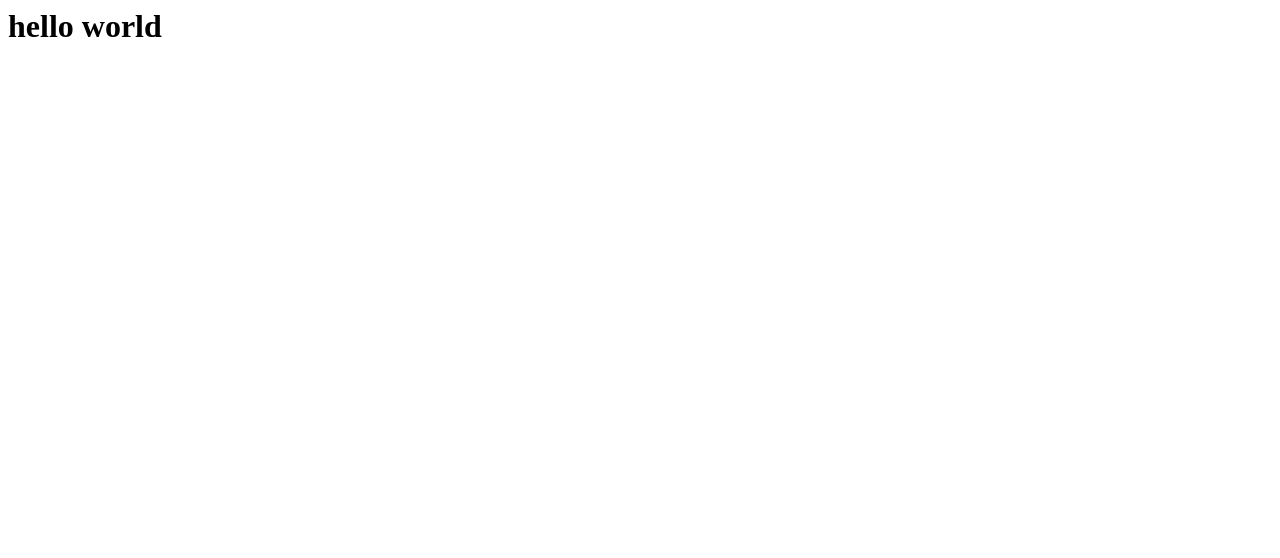
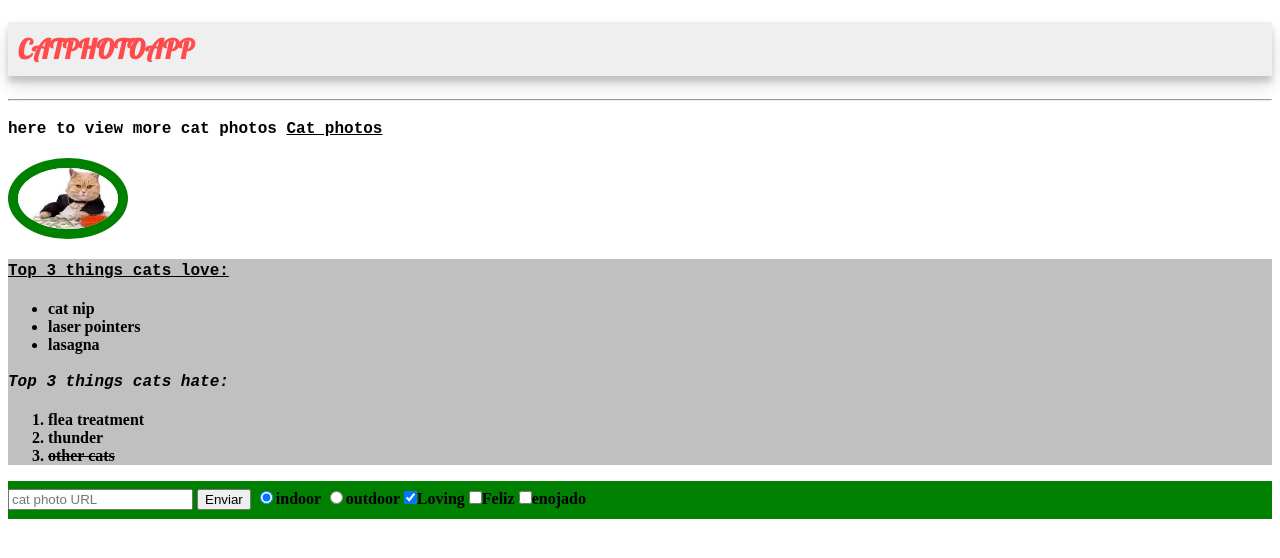
Before and after one commit to andychv06/Andersonpage, a plain HTML site: page index.html in a window 1280 px wide. Drawn offline with Linux system fonts and the light colour scheme.

Commit message:
Add files via upload

```diff
--- /dev/null
+++ b/Styles.css
@@ -0,0 +1,27 @@
+
+.red-text{
+    color: rgb(255, 0, 0);
+}
+h2{
+    font-family:Lobster,monospace;
+}
+p{
+    font-size: 16px;
+    font-family:monospace;
+}
+.smaller-image{
+    width: 100px;
+}
+.thick-green-border{
+    border-color: green
+    ;
+    border-width: 10px;
+    border-style: solid;
+    border-radius: 50%;
+}
+.silver-background{
+    background-color: silver;
+}
+#cat-photo-form{
+    background-color: green;
+}
--- a/index.html
+++ b/index.html
@@ -1,12 +1,99 @@
-<html>
-  <head>
-    <title>
-      Hello world
-    </title>
-      </head>
-  <body>
-    <h1>
-      hello world
-    </h1>
-  </body>
+<!DOCTYPE html>
+<html lang="en">
+<head>
+    <meta charset="UTF-8">
+    <meta http-equiv="X-UA-Compatible" content="IE=edge">
+    <meta name="viewport" content="width=, initial-scale=1.0">
+    <title>Document</title>
+    <link href="https://fonts.googleapis.com/css?family=Lobster" rel="stylesheet" type="text/css">
+</head>
+<body>
+    <style>
+a:hover{
+    color:rgb(26, 156, 196);
+}
+a{
+    color:#000;
+
+}
+[type="checkbox"]{
+    margin: 10px 0px 15px 0px;
+}
+.red-text{
+    color: rgb(255, 0, 0);
+    opacity: 0.7;
+}
+h2{
+    font-family:Lobster,monospace;
+    background-color: rgba(45,45,45,0.1);
+    padding:10px;
+    font-size:27px;
+    box-shadow:0 10px 20px rgba(0,0,0,0.19),0 6px 6px rgba(0,0,0,0.23);
+    text-transform:uppercase;
+}
+p{
+    font-size: 16px;
+    font-family:monospace;
+    line-height: 25px;
+}
+.smaller-image{
+    width: 100px;
+}
+.thick-green-border{
+    border-color: green
+    ;
+    border-width: 10px;
+    border-style: solid;
+    border-radius: 50%;
+}
+.silver-background{
+    background-color: silver;
+}
+#cat-photo-form{
+    background-color: green;
+}
+
+
+    </style>
+    <h2 class="red-text">CatPhotoApp</h2>
+   <hr>
+    <main>
+        <p class="p"> <strong> here to view more cat photos
+            <a href="#">  Cat photos</a> </p>
+
+        <a href="#"><img src="descarga.jpg" alt="gato con dinero" class="smaller-image thick-green-border"></a>
+<div class="silver-background">
+<p class="p"> <strong> <u>Top 3 things cats love:</u></strong> </p>
+<ul>
+  <li>cat nip</li>
+  <li>laser pointers</li>
+  <li>lasagna</li>
+</ul>
+<p class="p"> <em>Top 3 things cats hate:</em></p>
+<ol>
+  <li>flea treatment</li>
+  <li>thunder</li>
+  <li><s>other cats</s></li>
+</ol>
+</div>
+<form id="cat-photo-form"   action="fotos.html">
+<input type="text"  required placeholder="cat photo URL">
+<button type="submit">Enviar</button>
+<label for="indoor">
+    <input id="indoor" value="indoor" type="radio" name="indoor-outdoor" checked>indoor
+</label>
+    <label for="outdoor"></label>
+    <input id="outdoor" value="outdoor" type="radio" name="indoor-outdoor">outdoor
+</label>
+<label for="loving">
+    <input id="loving" value="loving" type="checkbox" name="personality" checked >Loving
+</label>
+<label for="Feliz">
+    <input id="Feliz" value="feliz" type="checkbox" name="personality">Feliz
+</label>
+<label for="enojado">
+    <input id="enojado" value="enojado" type="checkbox" name="personality">enojado
+</label>
+</form>
+</main>
 </html>
```
Also changed, not shown: fotos.html (added, +28 -0 lines), descarga.jpg (added).
